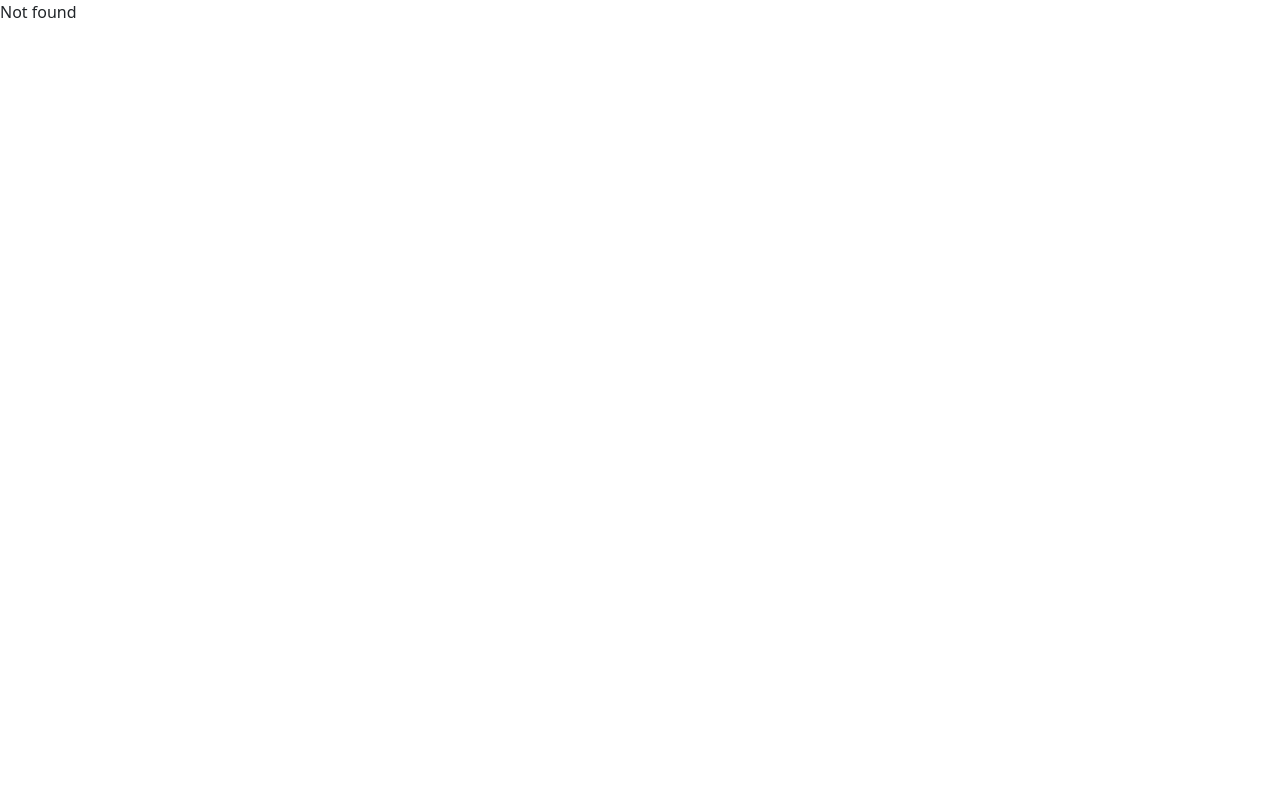
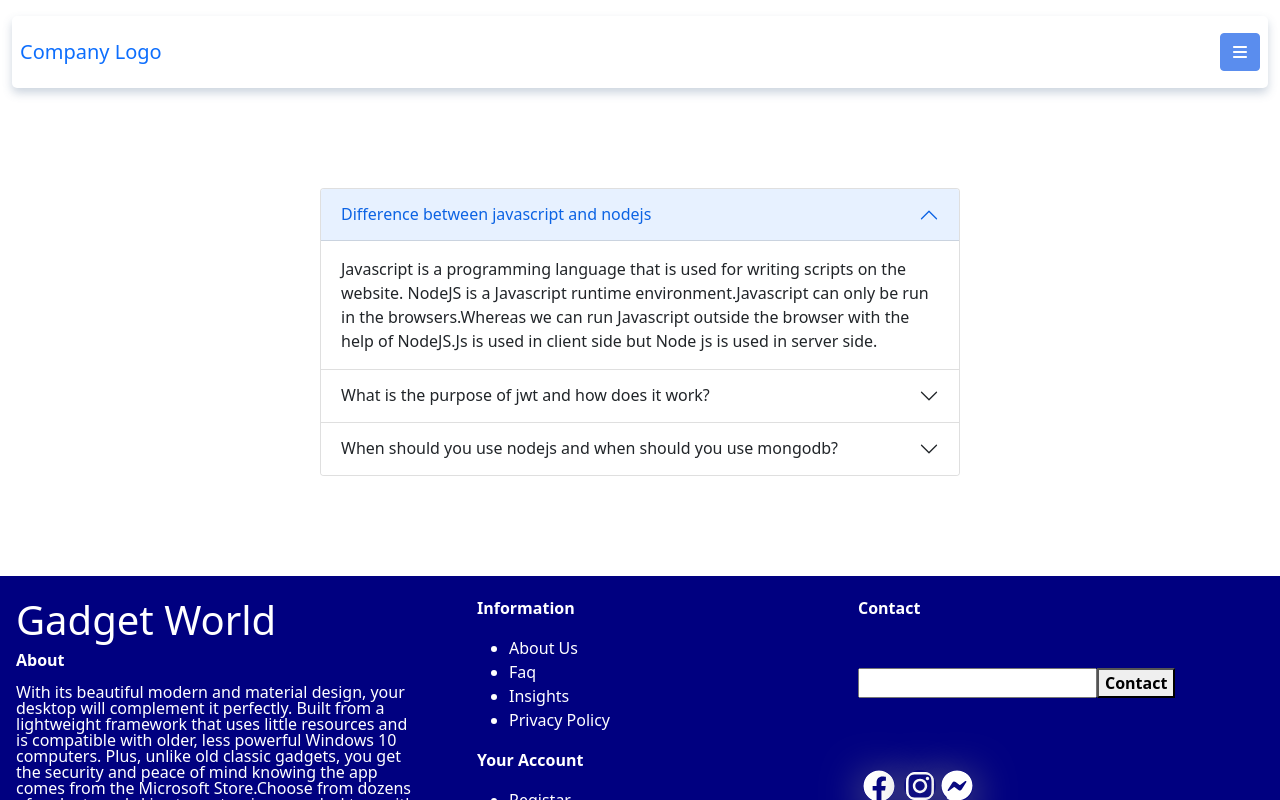
Before and after one commit to OvilashMoitra/Gadget-World-Client, a React (Create React App) app: page /blogs in a window 1280 px wide. Shown: the top 800 px of the page. Built offline with nearby package versions, Linux system fonts and the light colour scheme; no server answers.

Commit message:
blogs page done

```diff
--- a/src/App.js
+++ b/src/App.js
@@ -7,6 +7,7 @@ import NotFound from './Page Container/NotFound/NotFound';
 import Gadget from './Page Container/Gadget/Gadget';
 import RequireAuth from './Page Container/RequireAuth/RequireAuth';
 import Gadgets from './Page Container/Gadgets/Gadgets';
+import Blogs from './Page Container/Blogs/Blogs';
 
 function App() {
   return (
@@ -23,6 +24,7 @@ function App() {
           }
         />
         <Route path="/gadgets" element={<Gadgets />} />
+        <Route path="/blogs" element={<Blogs />} />
         <Route path="/login" element={<Login />} />
         <Route path="/registration" element={<Registration />} />
         <Route path="*" element={<NotFound />} />
--- a/src/Components/Navbar/Navbar.js
+++ b/src/Components/Navbar/Navbar.js
@@ -37,7 +37,7 @@ const Navbar = () => {
                         <div className="sd-body">
                             <ul>
                                 <li><NavLink className="sd-link" to={`/login`}>Login</NavLink></li>
-                                <li><NavLink className="sd-link" to={`/blog`}>Blogs</NavLink></li>
+                                <li><NavLink className="sd-link" to={`/blogs`}>Blogs</NavLink></li>
                                 <li><a className="sd-link">Menu Item 3</a></li>
                                 <li><a className="sd-link">Menu Item 4</a></li>
                                 <li><a className="sd-link">Menu Item 5</a></li>
--- /dev/null
+++ b/src/Page Container/Blogs/Blogs.css
@@ -0,0 +1,3 @@
+.accordian {
+    width: 50%;
+}
--- /dev/null
+++ b/src/Page Container/Blogs/Blogs.js
@@ -0,0 +1,38 @@
+import React from 'react';
+import { Accordion } from 'react-bootstrap';
+import Footer from '../../Components/Footer/Footer';
+import Navbar from '../../Components/Navbar/Navbar';
+import './Blogs.css'
+const Blogs = () => {
+    return (
+        <div>
+            <Navbar></Navbar>
+            <div className='d-flex justify-content-center' style={{ margin: '100px 0' }}>
+                <Accordion defaultActiveKey="0" className=' accordian' >
+                    <Accordion.Item eventKey="0">
+                        <Accordion.Header>Difference between javascript and nodejs</Accordion.Header>
+                        <Accordion.Body>
+                            Javascript is a programming language that is used for writing scripts on the website.
+                            NodeJS is a Javascript runtime environment.Javascript can only be run in the browsers.Whereas we can run Javascript outside the browser with the help of NodeJS.Js is used in client side but Node js is used in server side.
+                        </Accordion.Body>
+                    </Accordion.Item>
+                    <Accordion.Item eventKey="1">
+                        <Accordion.Header>What is the purpose of jwt and how does it work?</Accordion.Header>
+                        <Accordion.Body>
+                            JWT means Json Web Token.JWT are a good way of securely transmitting information to the user. JWT consists of three parts: a header, payload, and signature. The header typically consists of two parts: the type of the token, which is JWT, and the algorithm that is used.
+                        </Accordion.Body>
+                    </Accordion.Item>
+                    <Accordion.Item eventKey="">
+                        <Accordion.Header>When should you use nodejs and when should you use mongodb?</Accordion.Header>
+                        <Accordion.Body>
+                            SQL databases are relational, NoSQL databases are non-relational.SQL databases use structured query language and have a predefined schema. NoSQL databases have dynamic schemas for unstructured data.SQL databases display data in form of tables so it is known as table-based database.NoSQL databases display data as collection of key-value pair, documents, graph databases or wide-column stores.MySQL, Oracle etc. are the example of SQL database.MongoDB, BigTable etc. are the example of nosql database
+                        </Accordion.Body>
+                    </Accordion.Item>
+                </Accordion>
+            </div>
+            <Footer></Footer>
+        </div>
+    );
+};
+
+export default Blogs;
--- a/src/Page Container/NotFound/NotFound.js
+++ b/src/Page Container/NotFound/NotFound.js
@@ -1,9 +1,12 @@
 import React from 'react';
+import { Link } from 'react-router-dom';
 import './NotFound.css'
 const NotFound = () => {
     return (
-        <div>
-            <p>Not found</p>
+        <div style={{ display: 'flex', justifyContent: "center", alignItems: 'center', height: "100vh", flexDirection: 'column' }}>
+            <img src={"https://www.yeahhub.com/wp-content/uploads/2018/09/404-pages-examples-codepen.jpg"} alt="" />
+            <p><strong>Sorry Page Not Found</strong></p>
+            <Link to={'/home'} className='navigate'>Home</Link>
         </div>
     );
 };
```
